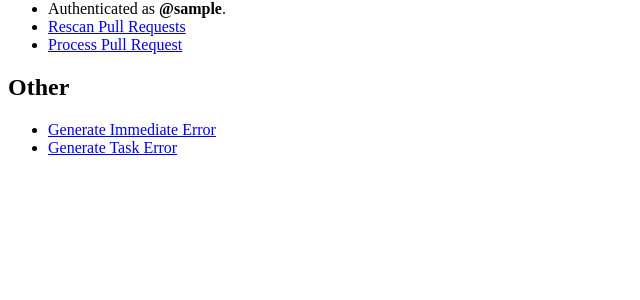
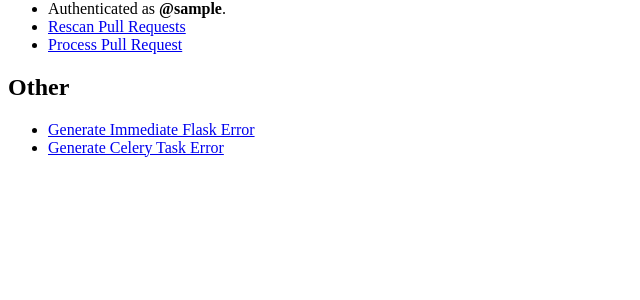
Before and after one commit to openedx/openedx-webhooks, a Flask app: template openedx_webhooks/templates/main.html in a window 1280 px wide. Shown: the part 165-465 px from the top of the page, without its empty margins (0-640 px from the left). Run offline with Flask 3, Linux system fonts and the light colour scheme; the template is opened without the code that fills it: most values are stand-ins (such as "Sample title", 1, 10 or a date in 2020).

Commit message:
docs: better labels for the crash actions

```diff
--- a/openedx_webhooks/templates/main.html
+++ b/openedx_webhooks/templates/main.html
@@ -31,8 +31,8 @@
 
     <h2>Other</h2>
     <ul>
-      <li><a href="{{ url_for("github_views.generate_error") }}">Generate Immediate Error</a></li>
-      <li><a href="{{ url_for("github_views.generate_task_error") }}">Generate Task Error</a></li>
+      <li><a href="{{ url_for("github_views.generate_error") }}">Generate Immediate Flask Error</a></li>
+      <li><a href="{{ url_for("github_views.generate_task_error") }}">Generate Celery Task Error</a></li>
     </ul>
     </body>
 </html>
```
